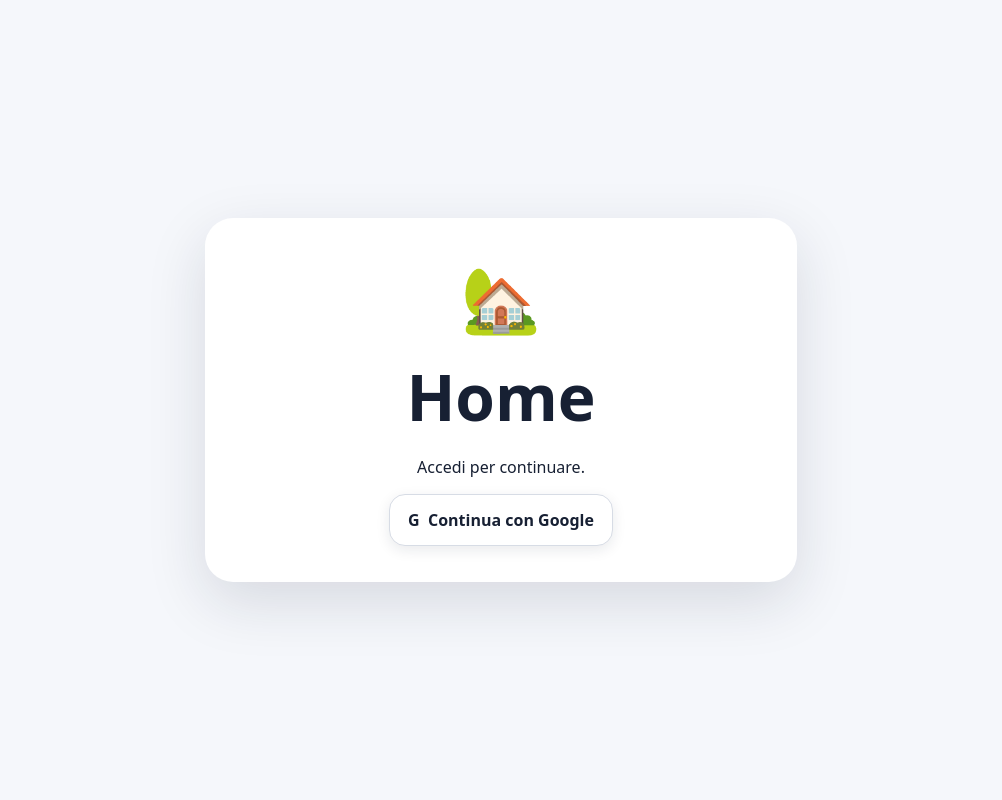
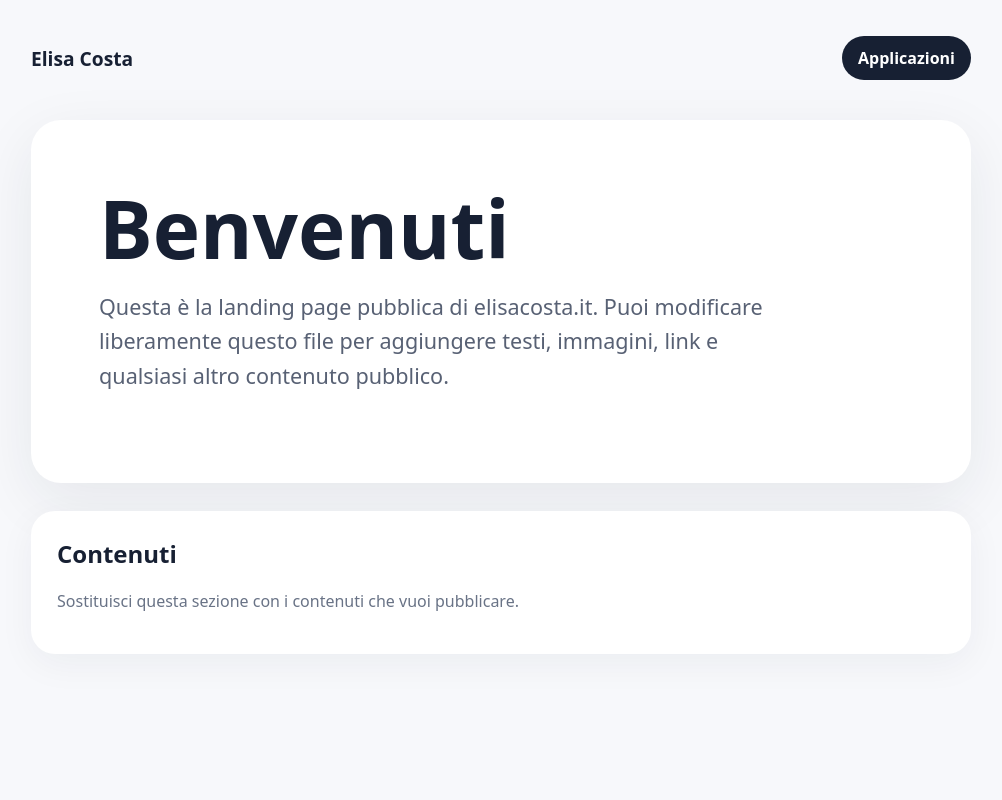
Before and after one commit to ecosta1987-collab/Home, a PHP site: page / in a window 1280 px wide. Shown: the whole page, without its empty margins (139-1141 px from the left). Run offline with PHP 8.4, Linux system fonts and the light colour scheme.

Commit message:
Make root page public landing page

```diff
--- a/index.php
+++ b/index.php
@@ -1,17 +1,40 @@
-<?php
-require_once __DIR__ . '/lib/bootstrap.php';
-$apps = [
-  'Compiti' => ['label'=>'Compiti','emoji'=>'✏️'],
-  'CompitiVacanze' => ['label'=>'Compiti vacanze','emoji'=>'🏖️'],
-  'Lettura' => ['label'=>'Lettura','emoji'=>'📖'],
-  'LetturaAvventura' => ['label'=>'Lettura Avventura','emoji'=>'⚽'],
-  'Operazioni' => ['label'=>'Operazioni','emoji'=>'➗'],
-  'Scala' => ['label'=>'Scala','emoji'=>'🎵'],
-  'Thrivers' => ['label'=>'Thrivers','emoji'=>'🌱'],
-];
-if (!is_logged_in()):
-?><!doctype html><html lang="it"><head><meta charset="utf-8"><meta name="viewport" content="width=device-width,initial-scale=1"><title>Home</title><style>body{margin:0;min-height:100vh;display:grid;place-items:center;font-family:system-ui;background:#f5f7fb;color:#172033}.card{width:min(92vw,520px);background:#fff;border-radius:28px;padding:36px;box-shadow:0 20px 60px #17203322;text-align:center}h1{font-size:clamp(2.2rem,8vw,4rem);margin:.2em 0}.google{display:inline-flex;align-items:center;gap:10px;text-decoration:none;background:#fff;color:#172033;border:1px solid #d7dce5;border-radius:16px;padding:14px 18px;font-weight:800;box-shadow:0 4px 14px #17203318}</style></head><body><main class="card"><div style="font-size:4rem">🏡</div><h1>Home</h1><p>Accedi per continuare.</p><a class="google" href="/auth/login.php">G&nbsp;&nbsp;Continua con Google</a></main></body></html><?php exit; endif;
-require_profile();
-$stmt=db()->prepare('SELECT id,name FROM profiles WHERE user_id=? ORDER BY is_default DESC,id');$stmt->execute([current_user()['id']]);$profiles=$stmt->fetchAll();
-$currentName='Profilo';foreach($profiles as $p){if((int)$p['id']===active_profile_id())$currentName=$p['name'];}
-?><!doctype html><html lang="it"><head><meta charset="utf-8"><meta name="viewport" content="width=device-width,initial-scale=1"><title>Home</title><style>body{margin:0;font-family:system-ui;background:#f6f8fc;color:#172033}.wrap{max-width:1000px;margin:auto;padding:22px}.top{display:flex;justify-content:space-between;gap:14px;align-items:center;flex-wrap:wrap}.links a{margin-left:10px;color:#46516a}.grid{display:grid;grid-template-columns:repeat(auto-fit,minmax(210px,1fr));gap:14px;margin-top:24px}.app{display:block;text-decoration:none;color:inherit;background:#fff;border-radius:24px;padding:24px;box-shadow:0 10px 30px #17203312;font-weight:900;font-size:1.15rem}.app span{font-size:2.5rem;display:block;margin-bottom:10px}.muted{color:#657087}.profile{background:#e9eefc;padding:8px 12px;border-radius:999px;font-weight:800}</style></head><body><main class="wrap"><div class="top"><div><h1>Home</h1><div class="muted">Ciao <?=htmlspecialchars(current_user()['name'])?> · <span class="profile"><?=htmlspecialchars($currentName)?></span></div></div><div class="links"><a href="/profiles.php">Profili</a><?php if(is_admin()): ?><a href="/admin/">Admin</a><?php endif; ?><a href="/auth/logout.php">Esci</a></div></div><div class="grid"><?php foreach($apps as $key=>$a): if(!app_allowed($key))continue; ?><a class="app" href="/<?=rawurlencode($key)?>/"><span><?=$a['emoji']?></span><?=htmlspecialchars($a['label'])?></a><?php endforeach; ?></div></main></body></html>
+<!doctype html>
+<html lang="it">
+<head>
+  <meta charset="utf-8">
+  <meta name="viewport" content="width=device-width,initial-scale=1">
+  <title>Elisa Costa</title>
+  <style>
+    *{box-sizing:border-box}
+    body{margin:0;font-family:system-ui,-apple-system,BlinkMacSystemFont,"Segoe UI",sans-serif;background:#f7f8fb;color:#172033}
+    .wrap{max-width:980px;margin:auto;padding:28px 20px 60px}
+    header{display:flex;justify-content:space-between;align-items:center;gap:18px;flex-wrap:wrap;padding:8px 0 40px}
+    .brand{font-weight:900;font-size:1.2rem}
+    .apps{display:inline-block;text-decoration:none;background:#172033;color:white;padding:11px 16px;border-radius:999px;font-weight:800}
+    .hero{background:white;border-radius:30px;padding:clamp(28px,6vw,68px);box-shadow:0 18px 60px #17203314}
+    h1{font-size:clamp(2.5rem,8vw,5rem);line-height:1;margin:0 0 18px}
+    .lead{font-size:clamp(1.1rem,3vw,1.35rem);line-height:1.6;color:#586174;max-width:700px}
+    .content{margin-top:28px;background:white;border-radius:24px;padding:26px;box-shadow:0 10px 36px #1720330d}
+    .content h2{margin-top:0}
+    .muted{color:#697386}
+  </style>
+</head>
+<body>
+<main class="wrap">
+  <header>
+    <div class="brand">Elisa Costa</div>
+    <a class="apps" href="/Applicazioni/">Applicazioni</a>
+  </header>
+
+  <section class="hero">
+    <h1>Benvenuti</h1>
+    <p class="lead">Questa è la landing page pubblica di elisacosta.it. Puoi modificare liberamente questo file per aggiungere testi, immagini, link e qualsiasi altro contenuto pubblico.</p>
+  </section>
+
+  <section class="content">
+    <h2>Contenuti</h2>
+    <p class="muted">Sostituisci questa sezione con i contenuti che vuoi pubblicare.</p>
+  </section>
+</main>
+</body>
+</html>
```
